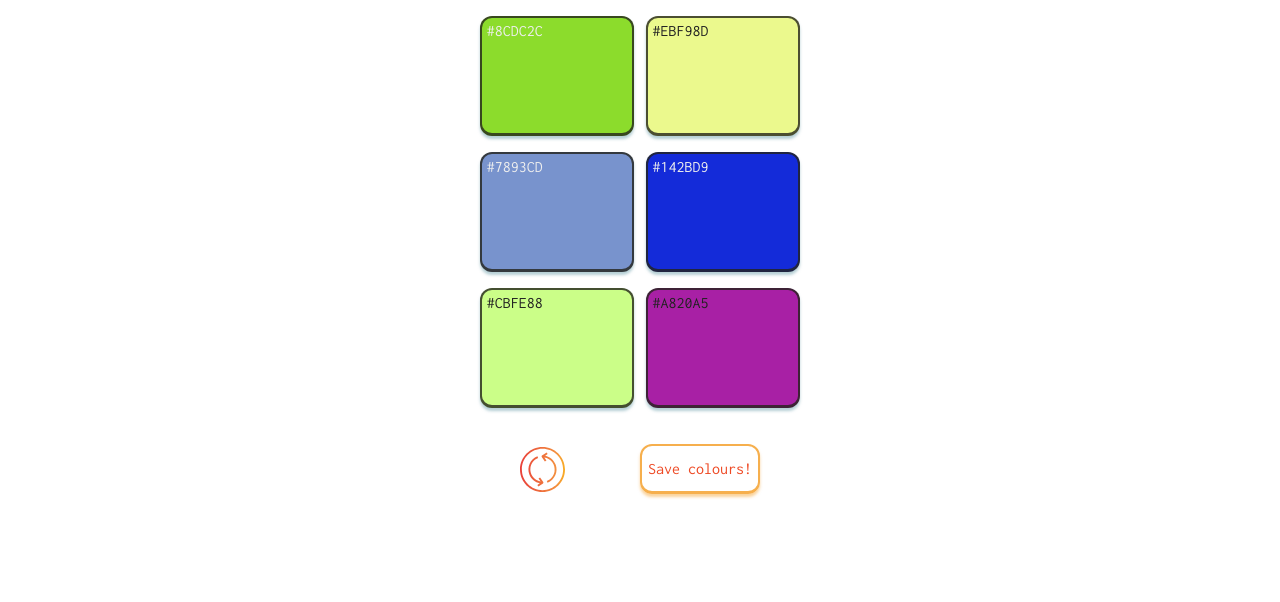
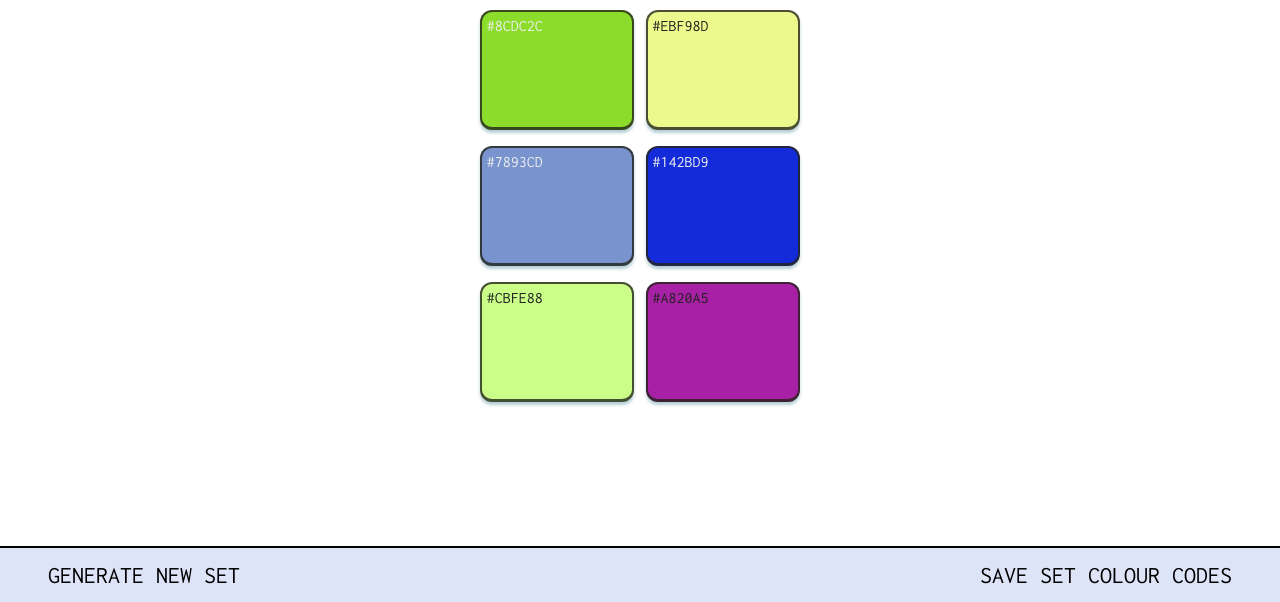
Before and after one commit to elenamarinaki/random-colour-generator, a plain HTML site: page index.html in a window 1280 px wide. Shown: the part 198-800 px from the top of the page. Drawn offline with Linux system fonts and the light colour scheme; a script that the page names is missing.

Commit message:
replaced the bottom buttons with a fixed navbar

```diff
--- a/index.html
+++ b/index.html
@@ -53,7 +53,7 @@
       </section>
 
       <!-- ------------------- GENERATE / SAVE -->
-      <section>
+      <!-- <section>
         <div class="center width-ssm row justify-space-between">
           <img
             src="images/refresh-orange.svg"
@@ -62,8 +62,13 @@
           />
           <button id="save">Save colours!</button>
         </div>
-        <!-- <div class="center width-md" id="controls"></div> -->
-      </section>
+      </section> -->
     </main>
+    <div class="navbar center width-xl row justify-space-between">
+      <a href="#generate" id="refresh" class="nav-buttons">GENERATE NEW SET</a>
+      <a href="#generate" id="save" class="nav-buttons"
+        >SAVE SET COLOUR CODES</a
+      >
+    </div>
   </body>
 </html>
--- a/script.js
+++ b/script.js
@@ -97,7 +97,7 @@ function randomPalette() {
   //---------------TEMPLATE SOLUTION
   // const msg = document.querySelector('.msg-text');
   // saveBtn.removeChild(msg);
-  saveBtn.textContent = 'Save colours!';
+  saveBtn.textContent = 'SAVE SET COLOUR CODES';
 }
 
 function changeColour() {
@@ -117,7 +117,7 @@ function changeColour() {
   //---------------TEMPLATE SOLUTION
   // const msg = document.querySelector('.msg-text');
   // saveBtn.removeChild(msg);
-  saveBtn.textContent = 'Save colours!';
+  saveBtn.textContent = 'SAVE SET COLOUR CODES';
 }
 
 // function copyToClipboard() {
@@ -143,7 +143,7 @@ async function copyToClipboard() {
 
   const selectColours = colourArr.toString();
   await navigator.clipboard.writeText(selectColours);
-  saveBtn.textContent = 'Copied! 📋';
+  saveBtn.textContent = 'COPIED TO CLIPBOARD 📋';
 }
 
 window.addEventListener('load', randomPalette);
--- a/style.css
+++ b/style.css
@@ -8,9 +8,11 @@ font-family: 'Raleway', sans-serif; */
 
 * {
   box-sizing: border-box;
+  margin: 0;
 }
 body {
   font-family: 'Inconsolata', monospace;
+  margin-top: 0.7rem;
 }
 a {
   text-decoration: none;
@@ -70,7 +72,7 @@ img {
 }
 
 /* --------------------------- GENERATE / SAVE BUTTONS */
-
+/*
 #refresh {
   width: 45px;
   height: 45px;
@@ -78,7 +80,6 @@ img {
   transition: all 0.3s;
 }
 #refresh:hover {
-  /* box-shadow: 0px 5px 0px rgba(211, 159, 28, 0.5); */
   transform: translateY(-3%);
   transform: rotate(45deg);
   cursor: pointer;
@@ -88,7 +89,6 @@ img {
 
   font-family: 'Inconsolata', monospace;
   font-size: 16px;
-  /* color: rgb(241, 141, 53); */
   color: rgb(238, 73, 36);
 
   width: 120px;
@@ -111,7 +111,37 @@ img {
   color: rgb(211, 44, 44);
   font-size: 16px;
   margin-top: 1rem;
+} */
+
+/* --------------------------- NAVBAR */
+.navbar {
+  /* background: repeating-linear-gradient(
+    45deg,
+    #e1e2eb,
+    #e1e2eb 10px,
+    #1e2233 10px,
+    #1e2233 20px
+  ); */
+  background-color: rgba(188, 202, 240, 0.5);
+  border-top: 2px solid black;
+  overflow: hidden;
+  position: fixed;
+  bottom: 0;
+  height: 3.5rem;
+  width: 100%;
 }
+.navbar a {
+  font-size: 24px;
+  text-align: center;
+  padding: 3rem;
+
+  transition: all 0.3s;
+}
+.navbar a:hover {
+  text-shadow: 2px 2px rgba(21, 152, 182, 0.5);
+  transform: translateY(-2%);
+}
+
 /* ----------------------------------------------------------------- PRIMITIVES ------------------------------------------------------------- */
 /* -----------------------------------------------------------------            ------------------------------------------------------------- */
 /* -----------------------------------------------------------------            ------------------------------------------------------------- */
@@ -141,6 +171,10 @@ img {
 
 .width-lg {
   max-width: 60rem;
+}
+
+.width-xl {
+  max-width: 100rem;
 }
 
 /* ------------------------------------------------ MARGIN STACKS  */
```
Also changed, not shown: app-screenshots/screen_11.png (added).
